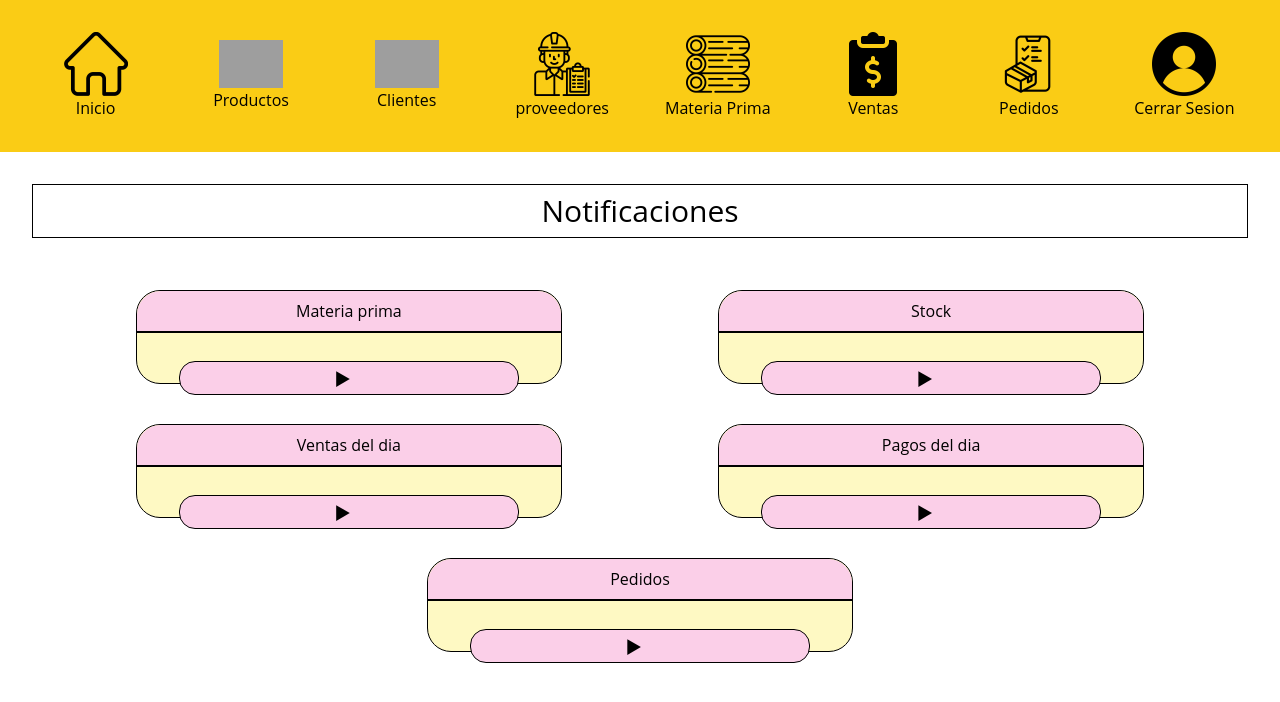
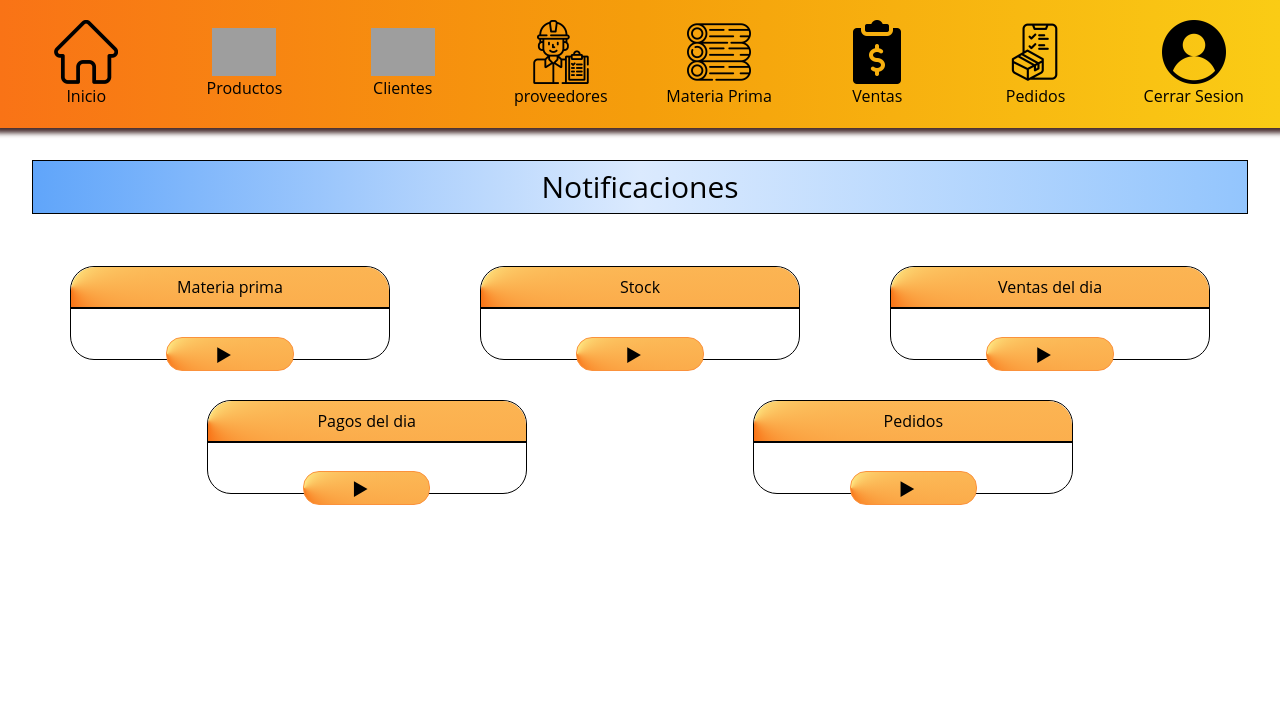
Before and after one commit to M1guelGtz/MargaritasDesign_Integrador_3-D, a React (Vite) app: page /home in a window 1280 px wide. Shown: the top 702 px of the page. Built offline with nearby package versions, Linux system fonts and the light colour scheme; grey boxes are pictures that could not be loaded.

Commit message:
[UPDATE] home

```diff
--- a/src/Components/Molecules/FieldHome.jsx
+++ b/src/Components/Molecules/FieldHome.jsx
@@ -1,17 +1,20 @@
 function Details (props) {
     return (
         <>
-        <div className="border border-black border-solid w-1/3 flex flex-col bg-yellow-100 rounded-3xl m-5 justify-center items-center h-1/2" >
-        <h3 className="bg-pink-200 rounded-t-3xl p-2 border-b-2 border-solid border-black text-center w-full">{props.title}</h3>
-        <details className="justify-center flex w-4/5 m-2 translate-y-5" >
-                <summary className="border border-black border-solid bg-pink-200 rounded-2xl w-full text-2xl text-center "></summary>
-                <div className="bg-white border-solid border-black border rounded-2xl w-full my-1.5" >
-                    <p className="text-justify p-5"> Lorem ipsum dolor sit amet consectetur, adipisicing elit. Sunt alias nisi voluptatum fugiat porro, explicabo veritatis quisquam necessitatibus quod excepturi nesciunt blanditiis fugit rerum iusto exercitationem quam optio aspernatur ipsa. </p>
+        <div className="border w-full border-black border-solid tablet:w-5/12 laptop:w-3/12 desktop:w-3/12 flex flex-col  rounded-3xl m-5 justify-center items-center h-1/2" >
+            <h3 className="  rounded-t-3xl p-2 border-b-2 border-solid border-black text-center w-full bg-[conic-gradient(at_left,_var(--tw-gradient-stops))] from-yellow-200  via-orange-500 to-orange-100 ">{props.title}</h3>
+            <details className="justify-center flex w-4/5 m-2 translate-y-5" >
+                <summary className=" hover:shadow-[0px_0px_10px_10px_#f88d0079] border  bg-[conic-gradient(at_left,_var(--tw-gradient-stops))] from-yellow-200 via-orange-500 to-orange-100 border-orange-400 border-solid rounded-2xl w-1/2 text-2xl text-center "></summary>
+                <div className="bg-white overflow-hidden overflow-y-scroll h-36 border-solid border-black border  w-full my-1.5" >
+                    <p className="bg-blue-200 rounded-2xl m-1 text-center p"> Aqui ira un mapeo de notificaciones. </p>
+                    <p className="bg-blue-200 rounded-2xl m-1 text-center p" > enumeradas en la etiqueta details ...</p>
+                    <p className="bg-blue-200 rounded-2xl m-1 text-center p" > enumeradas en la etiqueta details ...</p>
                 </div>
             </details>
         </div>
         </>
     )
+    //bg-gradient-to-r from-amber-300 via-orange-300 to-yellow-300, bg-gradient-to-r from-amber-300 via-orange-300 to-yellow-300
 }
 
 export default Details;
--- a/src/Components/Molecules/Nav.jsx
+++ b/src/Components/Molecules/Nav.jsx
@@ -2,7 +2,7 @@ import Href from "../Atoms/HRef";
 function Nav (props){
 
     return(
-        <div className="flex-wrap flex w-full justify-evenly  h-32  ">
+        <div className="flex-wrap flex w-full justify-evenly shadow-[0px_0px_5px_5px_#482D2E] ">
             <Href imagen='Home.png' text='Inicio' ruta='/home'></Href>
             <Href imagen='/Productos.png ' ruta='/productos' text='Productos'></Href>
             <Href imagen='/Clientes.png' ruta='/clientes' text='Clientes'></Href>
--- a/src/Components/Organisms/SectionHome.jsx
+++ b/src/Components/Organisms/SectionHome.jsx
@@ -2,8 +2,9 @@ import Details from "../Molecules/FieldHome";
 
 function FieldHome () {
     return(
-        <div className="flex w-full h-2/3 flex-wrap justify-evenly">
-            <h2 className="w-full justify-center m-8 items-center text-3xl flex p-2 border border-black border-solid">Notificaciones</h2>
+        //bg-gradient-to-r from-amber-300 via-orange-300 to-yellow-300
+        <div className="flex w-full  h-2/3 flex-wrap justify-evenly">
+            <h2 className="w-full justify-center m-8 items-center text-3xl flex p-2 border bg-gradient-to-r from-blue-400 via-blue-100 to-blue-300 border-black border-solid">Notificaciones</h2>
             <Details title='Materia prima'></Details>
             <Details title='Stock'></Details>
             <Details title='Ventas del dia'></Details>
--- a/src/Components/Organisms/SectionNav.jsx
+++ b/src/Components/Organisms/SectionNav.jsx
@@ -1,7 +1,7 @@
 import Nav from "../Molecules/Nav";
 function SectionNav(props){
     return (
-        <div className="flex w-full bg-yellow-400 box-border p-3">
+        <div className="flex w-full laptop:h-32 flex-wrap bg-gradient-to-r from-orange-500 via-amber-500 to-yellow-400 box-border">
             <Nav></Nav>
         </div>
     )
--- a/src/pages/Home.jsx
+++ b/src/pages/Home.jsx
@@ -9,7 +9,7 @@ function Home (){
                     Margarita´s design | Home
                 </title>
             </Helmet>
-        <div className="w-full">
+            <div className="w-full  ">
                 <SectionNav></SectionNav>
                 <div className="flex justify-evenly w-full  ">
                     <FieldHome></FieldHome>
--- a/tailwind.config.js
+++ b/tailwind.config.js
@@ -1,12 +1,21 @@
 /** @type {import('tailwindcss').Config} */
 export default {
-  content: [
-    "./index.html",
-    "./src/**/*.{js,ts,jsx,tsx}",
-  ],
+  content: ["./index.html", "./src/**/*.{js,ts,jsx,tsx}"],
   theme: {
-    //Aqui van las variables para los colores bg-lime-200
-    extend: {},
+    screens: {
+      phone: "320px",
+      tablet: "640px",
+      laptop: "1024px",
+      desktop: "1280px",
+    },
+    extend: {
+      backgroundColor: {
+        "custom-gradient": "linear-gradient(98deg, #ffab01, #fdc700, #fefb41)",
+      },
+      backgroundImage: {
+        flor: "url(/Prod1.webp)",
+      },
+    },
   },
   plugins: [],
-}
+};
```
Lines whose indentation alone changed are shown as unchanged.
